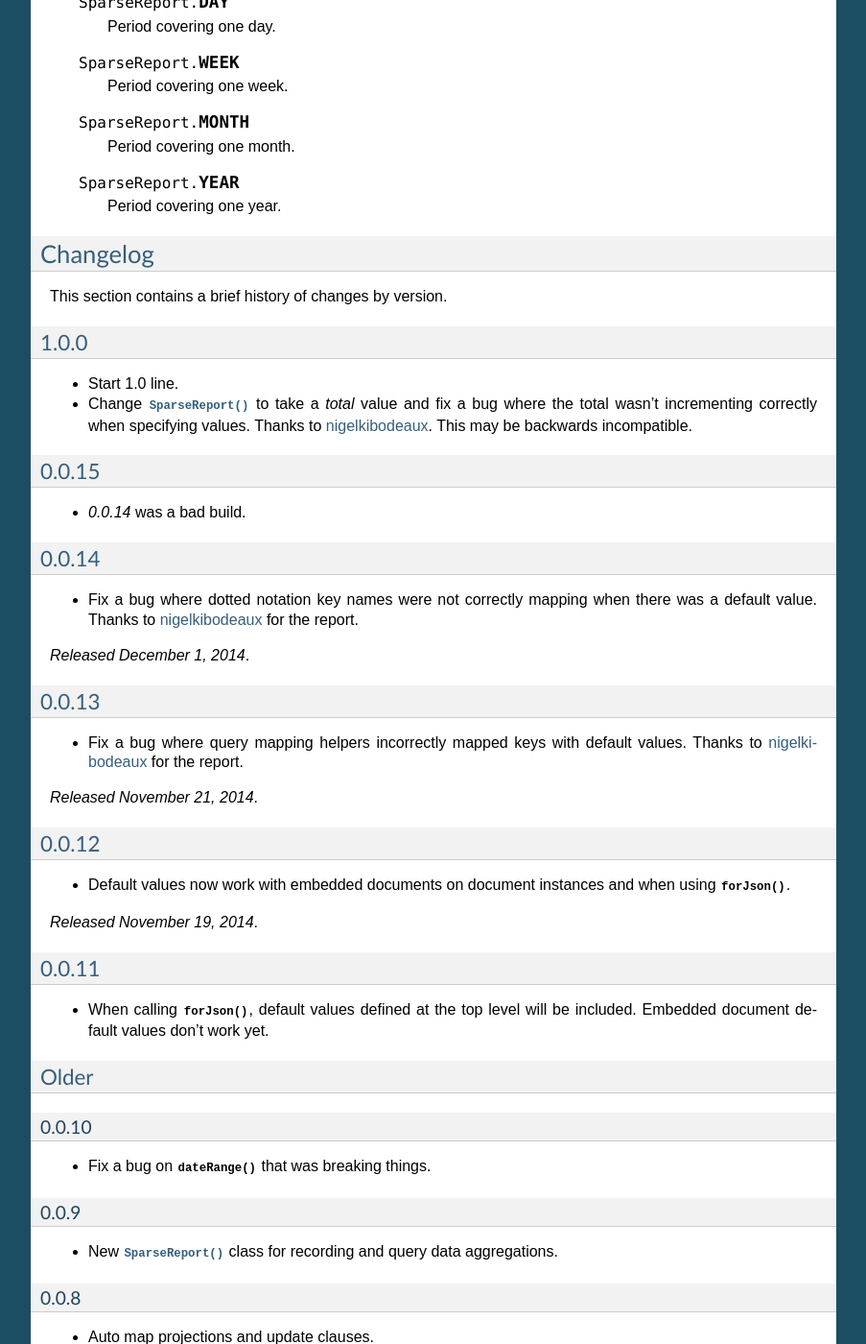
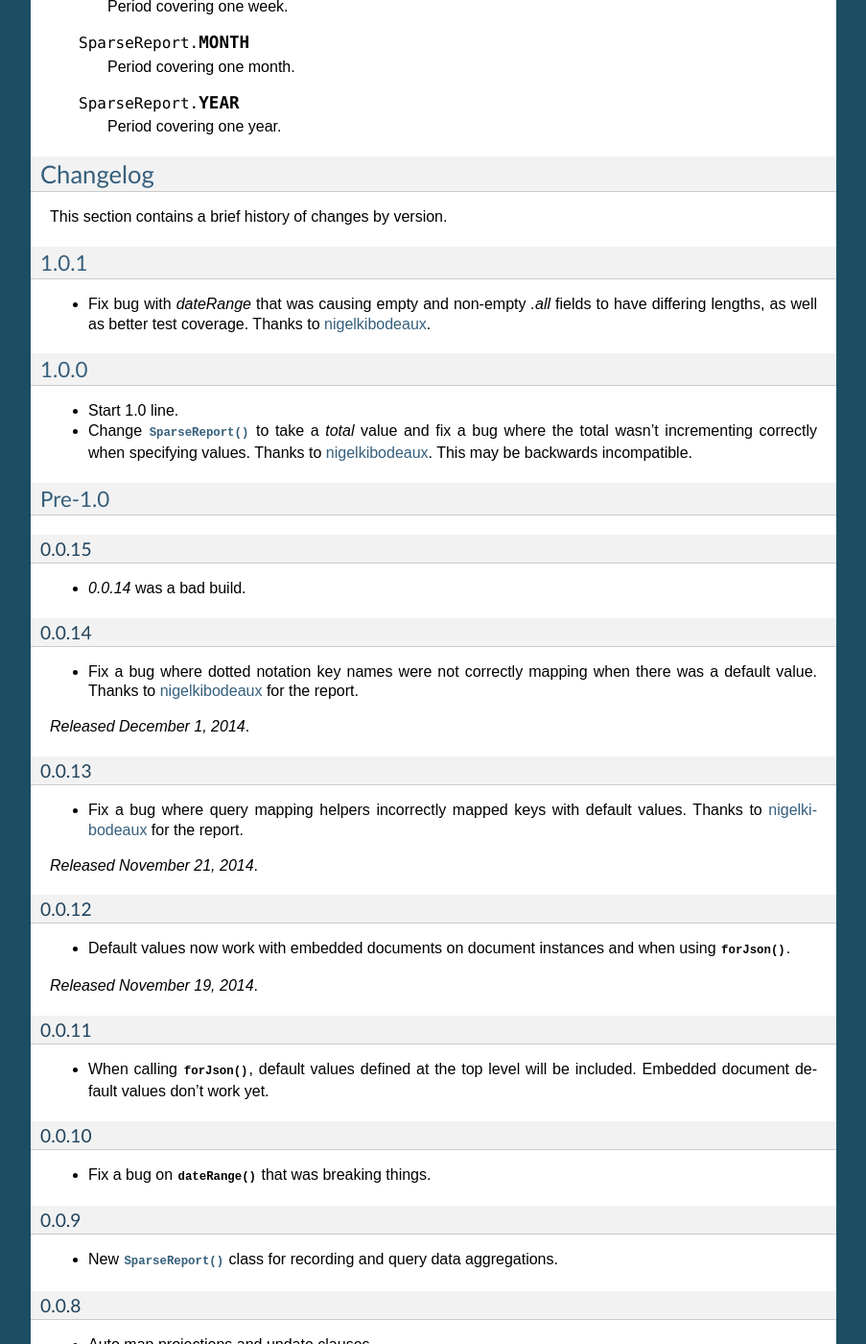
Before and after one commit to aboutdotme/humblejs, a Sphinx documentation site: the page built from docs/index.rst, in a window 1280 px wide and 1400 px high, scrolled down 9847 px. Shown: the whole window at 96% size, without its empty margins (198-1101 px from the left). Built offline with Sphinx 7.4.7, drawn with Linux system fonts in a browser that asks for light colours; comment, search, counter and statistics services are not loaded; some of the changed text lies outside the part shown.

Commit message:
Update changelog.

```diff
--- a/docs/index.rst
+++ b/docs/index.rst
@@ -613,6 +613,13 @@
 
 This section contains a brief history of changes by version.
 
+1.0.1
+-----
+
+* Fix bug with `dateRange` that was causing empty and non-empty `.all` fields
+  to have differing lengths, as well as better test coverage. Thanks to
+  `nigelkibodeaux <https://github.com/nigelkibodeaux>`_.
+
 1.0.0
 -----
 
@@ -622,15 +629,17 @@
   `nigelkibodeaux <https://github.com/nigelkibodeaux>`_. This may be backwards
   incompatible.
 
+Pre-1.0
+-------
 
 0.0.15
-------
+^^^^^^
 
 * `0.0.14` was a bad build.
 
 
 0.0.14
-------
+^^^^^^
 
 * Fix a bug where dotted notation key names were not correctly mapping when
   there was a default value. Thanks to `nigelkibodeaux
@@ -639,7 +648,7 @@
 `Released December 1, 2014`.
 
 0.0.13
-------
+^^^^^^
 
 * Fix a bug where query mapping helpers incorrectly mapped keys with default
   values. Thanks to `nigelkibodeaux <https://github.com/nigelkibodeaux>`_ for
@@ -648,7 +657,7 @@
 `Released November 21, 2014`.
 
 0.0.12
-------
+^^^^^^
 
 * Default values now work with embedded documents on document instances and
   when using :func:`forJson()`.
@@ -656,13 +665,10 @@
 `Released November 19, 2014`.
 
 0.0.11
-------
+^^^^^^
 
 * When calling :func:`forJson`, default values defined at the top
   level will be included. Embedded document default values don't work yet.
-
-Older
------
 
 0.0.10
 ^^^^^^
```
